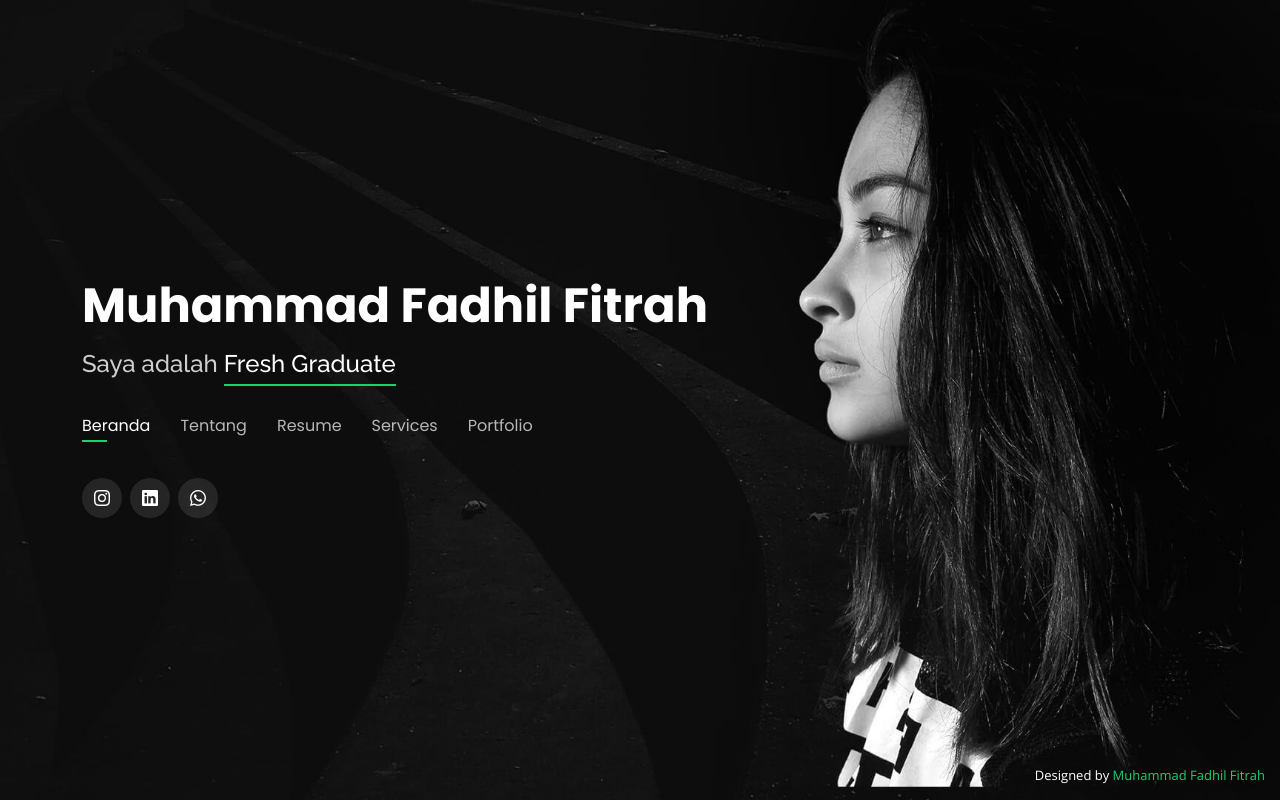
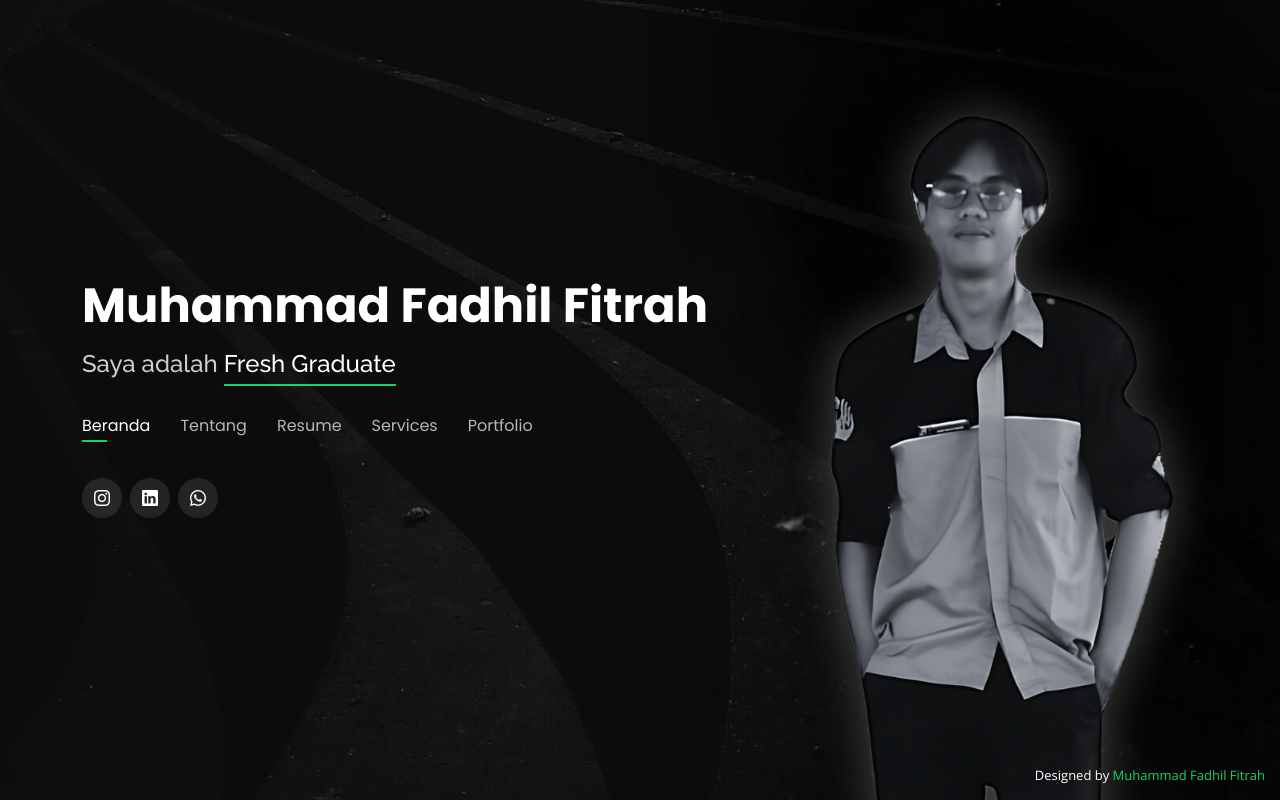
Before and after one commit to Fadhil11f/portoku, a plain HTML site: page index.html in a window 1280 px wide. Drawn offline with nearby package versions, Linux system fonts and the light colour scheme.

Commit message:
style.css

```diff
--- a/assets/css/style.css
+++ b/assets/css/style.css
@@ -20,7 +20,7 @@ body {
 body::before {
   content: "";
   position: fixed;
-  background: #040404 url("../img/bg.jpg") top right no-repeat;
+  background: #040404 url("../img/1.png") top right no-repeat;
   background-size: cover;
   left: 0;
   right: 0;
```
